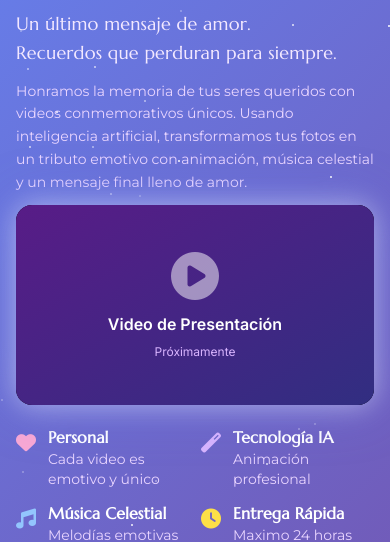
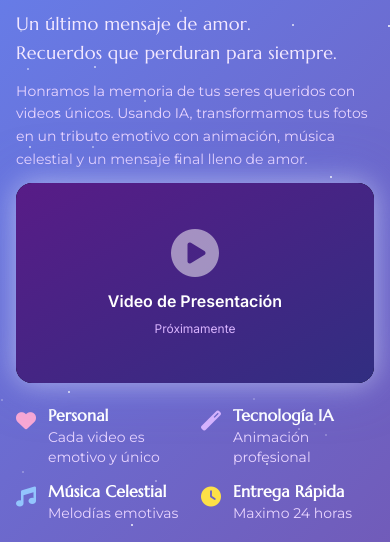
Before and after one commit to ivanamx/memorial, a website: page public/index.html in a window 390 px wide. Shown: the part 70-612 px from the top of the page. Drawn offline with nearby package versions, Linux system fonts and the light colour scheme.

Commit message:
landingmovil

```diff
--- a/public/index.html
+++ b/public/index.html
@@ -213,9 +213,8 @@
 
                     <!-- Descripción secundaria -->
                     <p class="montserrat-font text-sm sm:text-base md:text-[1.02rem] text-purple-200 leading-relaxed">
-                        Honramos la memoria de tus seres queridos con videos conmemorativos únicos.
-                        Usando inteligencia artificial, transformamos tus fotos en un tributo emotivo
-                        con animación, música celestial y un mensaje final lleno de amor.
+                        <span class="md:hidden">Honramos la memoria de tus seres queridos con videos únicos. Usando IA, transformamos tus fotos en un tributo emotivo con animación, música celestial y un mensaje final lleno de amor.</span>
+                        <span class="hidden md:block">Honramos la memoria de tus seres queridos con videos conmemorativos únicos. Usando inteligencia artificial, transformamos tus fotos en un tributo emotivo con animación, música celestial y un mensaje final lleno de amor.</span>
                     </p>
 
                     <!-- Video móvil: entre descripción y bullets -->
```
